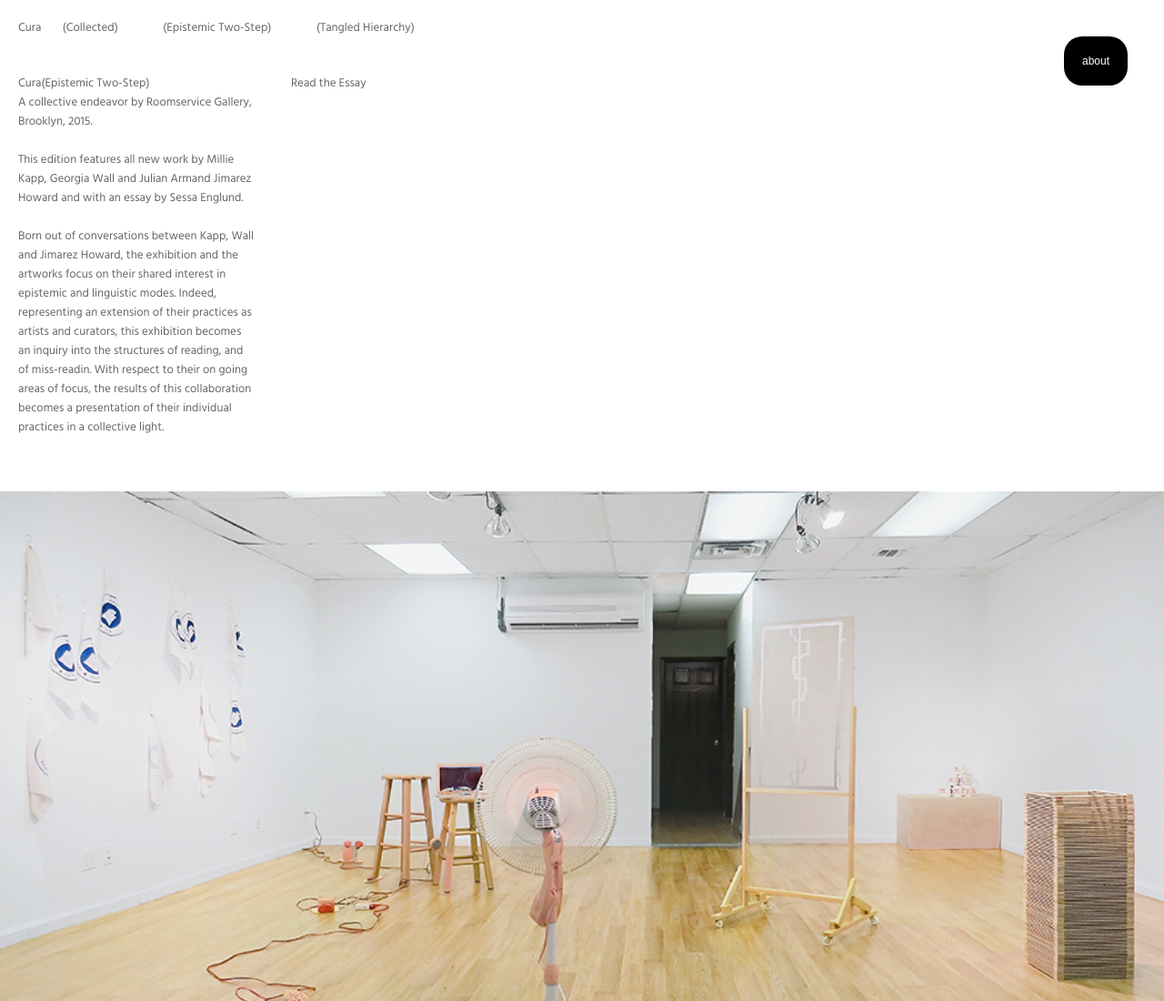
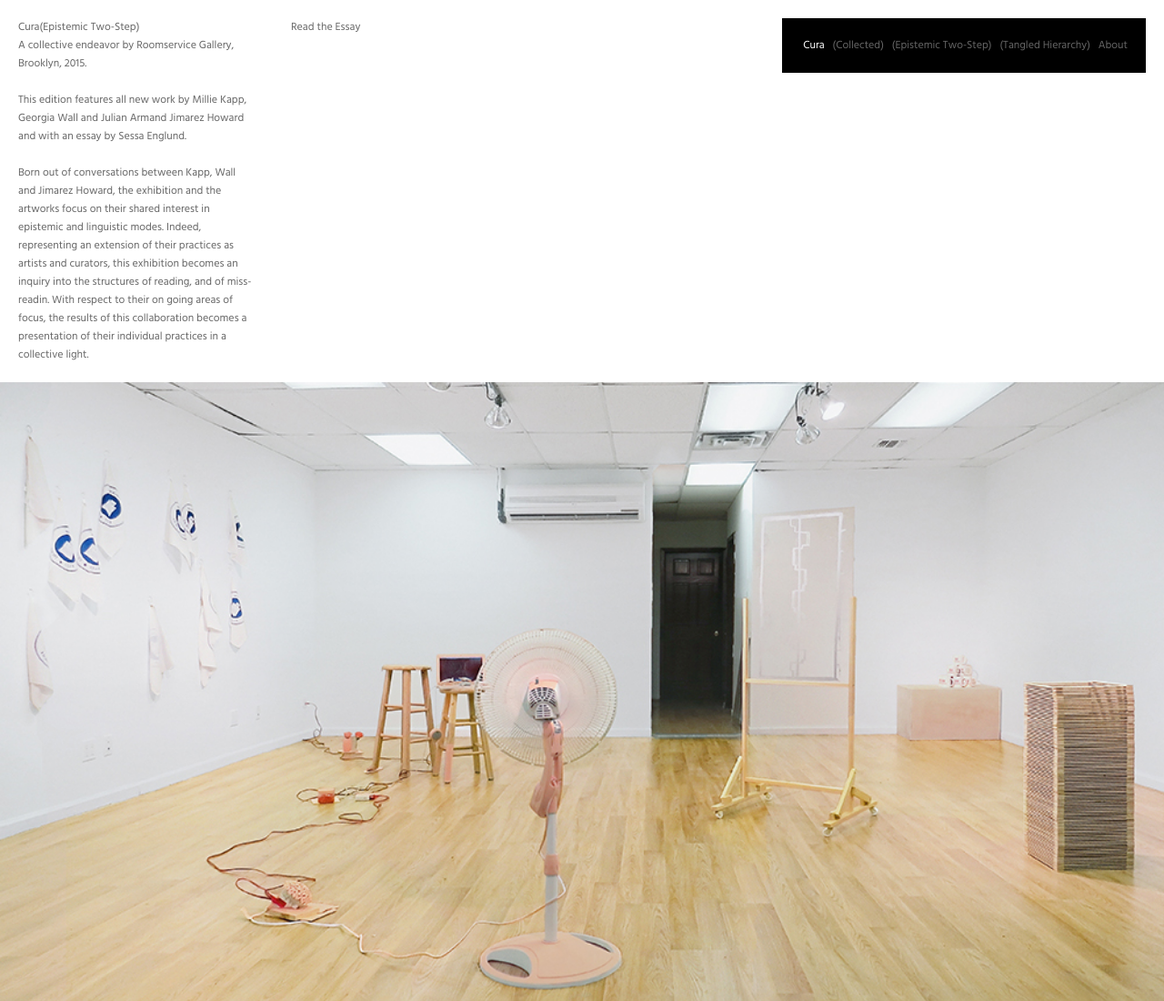
Before and after one commit to sessaenglund/Cura, a plain HTML site: page project_2.html in a window 1280 px wide. Shown: the top 1100 px of the page at 91% size. Drawn offline with nearby package versions, Linux system fonts and the light colour scheme.

Commit message:
new updates
new updates

```diff
--- a/project_2.html
+++ b/project_2.html
@@ -15,14 +15,12 @@
 
 <body>
 
-
-<a href="about.html" class="roundButton"> about </a>
-
 <div class="centerlink">
-Cura
-		<a href="index.html" class="centerlink">(Collected) </a>&nbsp;
-		<a href="project_2.html" class="centerlink"> (Epistemic Two-Step) </a>&nbsp;
-		<a href="project_3.html" class="centerlink"> (Tangled Hierarchy) </a>
+	Cura&nbsp;&nbsp;
+		<a  class="text__centerlink"  href="index.html">(Collected)</a>&nbsp;&nbsp;
+		<a  class="text__centerlink"  href="project_2.html">(Epistemic Two-Step)</a>&nbsp;&nbsp;
+		<a  class="text__centerlink"  href="project_3.html">(Tangled Hierarchy)</a>&nbsp;&nbsp;
+		<a  class="text__centerlink" href="about.html" > About </a>
 </div>
 
 
@@ -34,11 +32,11 @@ Cura
 		A collective endeavor by <a class="text__link" href="https://wwwroomservicegallery.com">Roomservice Gallery</a>, Brooklyn, 2015.
 		<br>
 			<br>
-		This edition features all new work by Millie Kapp, Georgia Wall and Julian Armand Jimarez Howard and with an essay by Sessa Englund.
+		This edition features all new work by <a class="text__link" href="http://milliekapp.com">Millie Kapp</a>, <a class="text__link" href="http://www.georgiawall.com"> Georgia Wall </a> and <a class="text__link" href="https://jjimarezhoward.com">Julian Armand Jimarez Howard</a> and with an essay by Sessa Englund.
 		<br>
 		<br>
 
-		Born out of conversations between <a class="text__link" href="http://milliekapp.com"> Kapp</a>, <a class="text__link" href="http://www.georgiawall.com"> Wall </a> and <a class="text__link" href="https://jjimarezhoward.com">Jimarez Howard</a>, the exhibition and the artworks focus on their shared interest in epistemic and linguistic modes. Indeed, representing an extension of their practices as artists and curators, this exhibition becomes an inquiry into the structures of reading, and of miss-readin. With respect to their on going areas of focus, the results of this collaboration becomes a presentation of their individual practices in a collective light.
+		Born out of conversations between Kapp, Wall and Jimarez Howard, the exhibition and the artworks focus on their shared interest in epistemic and linguistic modes. Indeed, representing an extension of their practices as artists and curators, this exhibition becomes an inquiry into the structures of reading, and of miss-readin. With respect to their on going areas of focus, the results of this collaboration becomes a presentation of their individual practices in a collective light.
 
     </h1>
 
--- a/style.css
+++ b/style.css
@@ -1,6 +1,7 @@
 *{
 	font-family: 'Hind', Helvetica, Arial, sans-serif;
 	color: #666666;
+  text-decoration: none;
 }
 
 body {
@@ -43,38 +44,46 @@ body {
 
 
 .text{
-	font-size: 13px;
+	font-size: 12px;
 	font-weight: 400;
-	margin: 20px 20px 60px;
+	margin: 20px 20px;
 }
 
 .text__link{
   text-decoration: none;
-  font-size: 13px;
+  font-size: 12px;
   font-weight: 400;
 }
 
 .text__link:hover{
-   /*margin-bottom: 60px;*/
   text-decoration: none;
   color: blue;
   }
 
+.text__centerlink:hover{
+  text-decoration: none;
+  color: white;
+  }
 
 .centerlink{
+  position: fixed;
+  top: 0px;
+  right: 0px;
   text-decoration: none;
-	width: 460px;
-	text-align: left;
-	margin-bottom: 0px;
-  margin-top: 40px;
+  font-size: 12px;
+  z-index: 10;
+	width: 360px;
+	text-align: right;
+	padding:20px 20px;
   margin: 20px;
+  background-color: black;
+  color: white;
 }
 
 
 .centerlink:hover {
   /*margin-bottom: 60px;*/
-  text-decoration: none;
-  color: #ffffff;
+  color: white;
   background-color:#0000ff;
 }
 
```
Also changed, not shown: about.html (+5 -9 lines), index.html (+7 -8 lines), project_3.html (+7 -9 lines).
